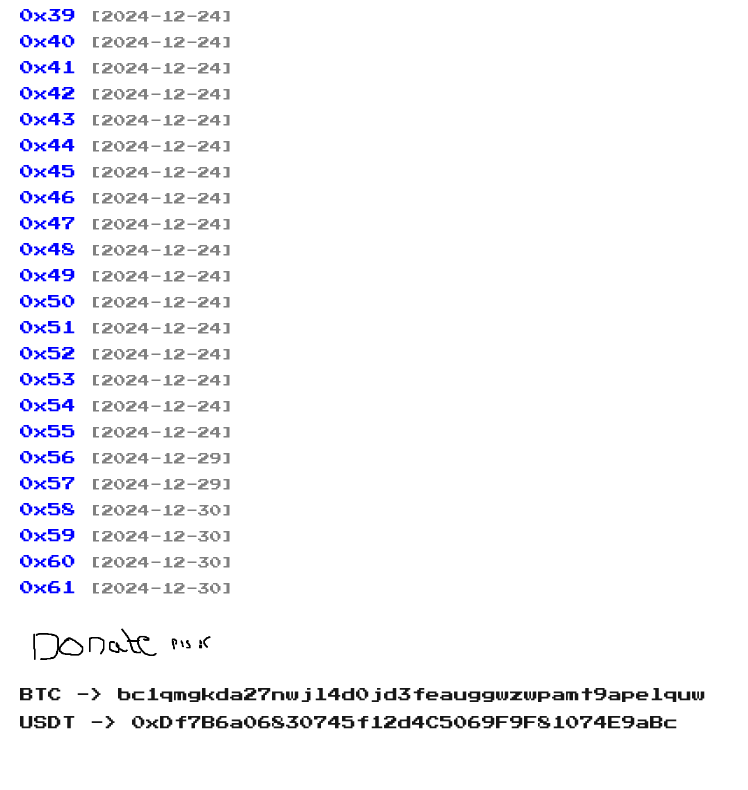
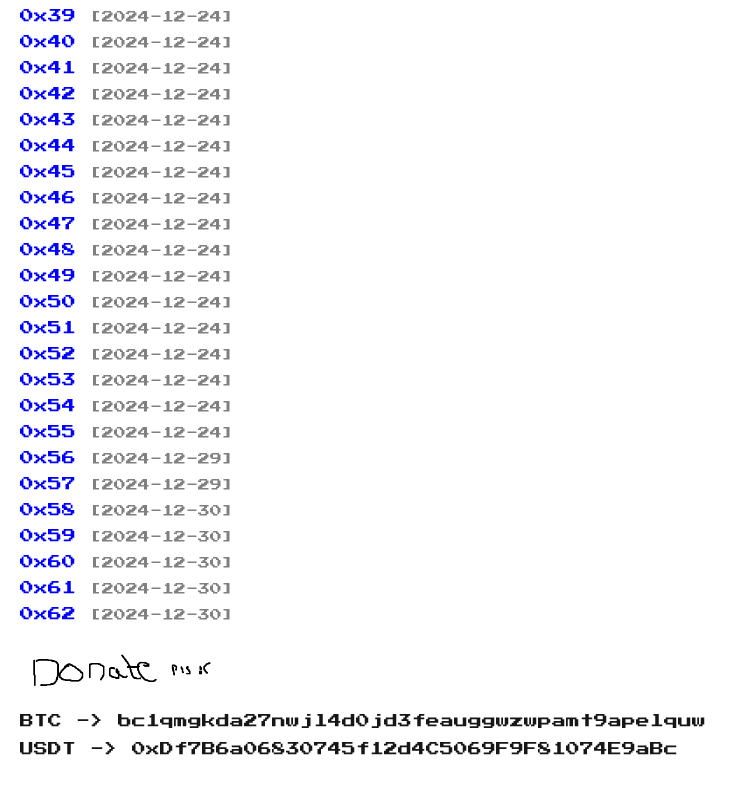
Before and after one commit to idkhidden/detectedwiki, a plain HTML site: page index.html in a window 1280 px wide. Shown: the part 1208-1998 px from the top of the page, without its empty margins (0-748 px from the left). Before the commit the page ends 1972 px from the top, so only its background shows below. Drawn offline with Linux system fonts and the light colour scheme.

Commit message:
Update index.html

```diff
--- a/index.html
+++ b/index.html
@@ -127,6 +127,7 @@
             <li><a href="./archive/f61ed50c94aa6db67fbc234664bc9bc7.bin">0x59</a> <span class="timestamp">[2024-12-30]</span></li>
             <li><a href="./archive/ba1690d7df4bec57f9057b6b7c9de673.bin">0x60</a> <span class="timestamp">[2024-12-30]</span></li>
             <li><a href="./archive/4214513dff84a23876cb9125f87f2274.bin">0x61</a> <span class="timestamp">[2024-12-30]</span></li>
+            <li><a href="./archive/839b3f27ef7ebaee090579ae6984031e.bin">0x62</a> <span class="timestamp">[2024-12-30]</span></li>
         </ul>
 
         <h3>
```
